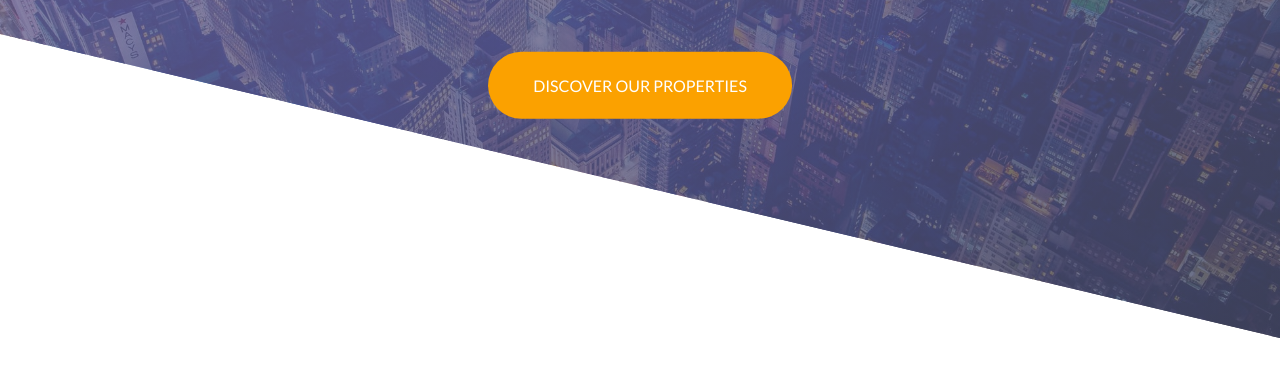
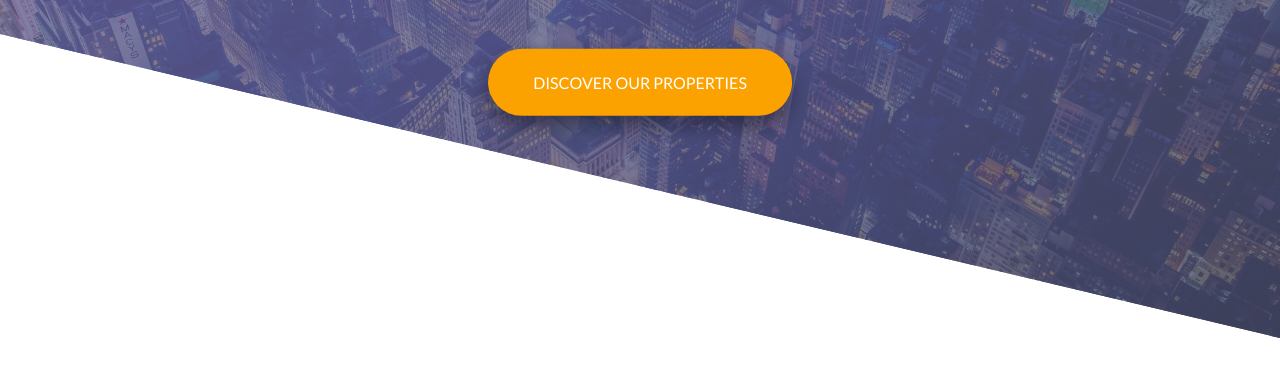
Before and after one commit to AmandaKitSam/Front-End-Sass, a plain HTML site: page index.html in a window 1280 px wide. In both pictures the pointer is over the link "DISCOVER OUR PROPERTIES". Shown: the part 422-798 px from the top of the page. Drawn offline with Linux system fonts and the light colour scheme.

Commit message:
Added animation for the button

```diff
--- a/css/style.css
+++ b/css/style.css
@@ -95,6 +95,21 @@ body {
   padding: 20px 45px;
   border-radius: 50px;
   display: inline-block;
+  -webkit-transition: all 0.2s ease-in-out;
+          transition: all 0.2s ease-in-out;
+}
+
+.btn:hover {
+  transform: translateY(-3px);
+  /* translateY: negative value to go up; positive to go down */
+  box-shadow: 0 10px 20px rgba(0, 0, 0, 0.4);
+  -webkit-transition: all 0.2s ease-in-out;
+          transition: all 0.2s ease-in-out;
+}
+
+.btn:active {
+  transform: translateY(-1px);
+  box-shadow: 0 5px 10px rgba(0, 0, 0, 0.4);
 }
 
 .btn-header {
```
